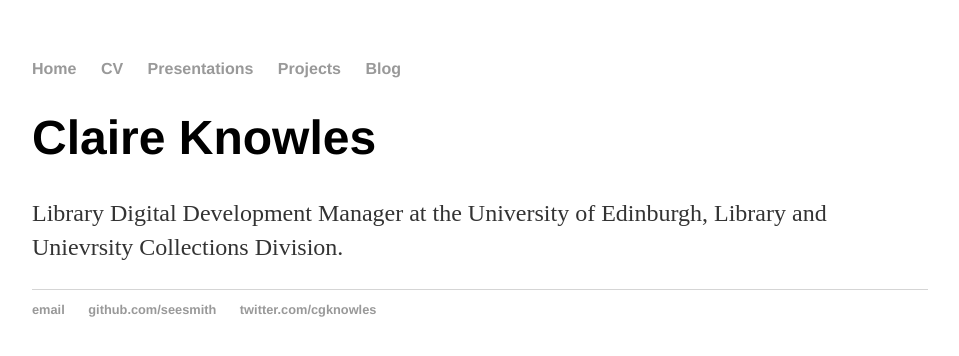
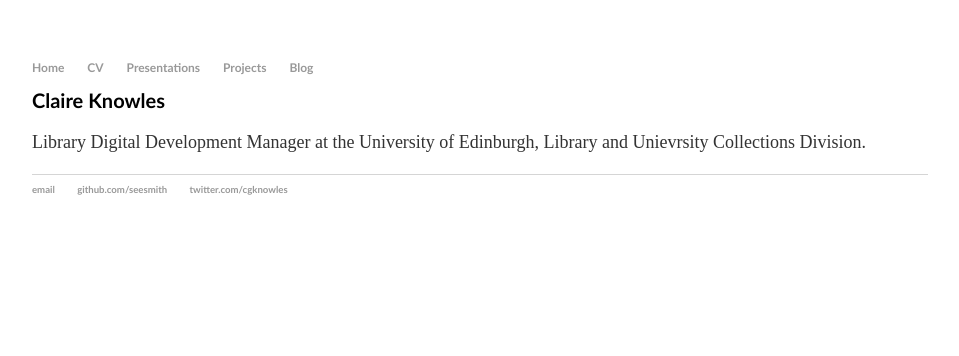
Before and after one commit to seesmith/seesmith.github.io, a Jekyll site: the page built from index.html, in a window 1280 px wide. Shown: the top 356 px of the page, without its empty margins (160-1119 px from the left). Built offline with Jekyll 4.4.1, drawn with Linux system fonts in a browser that asks for light colours.

Commit message:
updated font

```diff
--- a/css/main.css
+++ b/css/main.css
@@ -1,9 +1,10 @@
 body {
     margin: 60px auto;
     width: 70%;
+    font-size: 12px;
 }
 nav ul, footer ul {
-    font-family:'Helvetica', 'Arial', 'Sans-Serif';
+    font-family:'Calibri',sans-serif;
     padding: 0px;
     list-style: none;
     font-weight: bold;
@@ -20,8 +21,20 @@ a:hover {
     text-decoration: underline;
 }
 h1 {
-    font-size: 3em;
-    font-family:'Helvetica', 'Arial', 'Sans-Serif';
+    font-size: 20px;
+    font-family:'Calibri',sans-serif;
+}
+h2 {
+    font-size: 18px;
+    font-family:'Calibri',sans-serif;
+}
+h3 {
+    font-size: 16px;
+    font-family:'Calibri',sans-serif;
+}
+h4 {
+    font-size: 14px;
+    font-family:'Calibri',sans-serif;
 }
 p {
     font-size: 1.5em;
```
